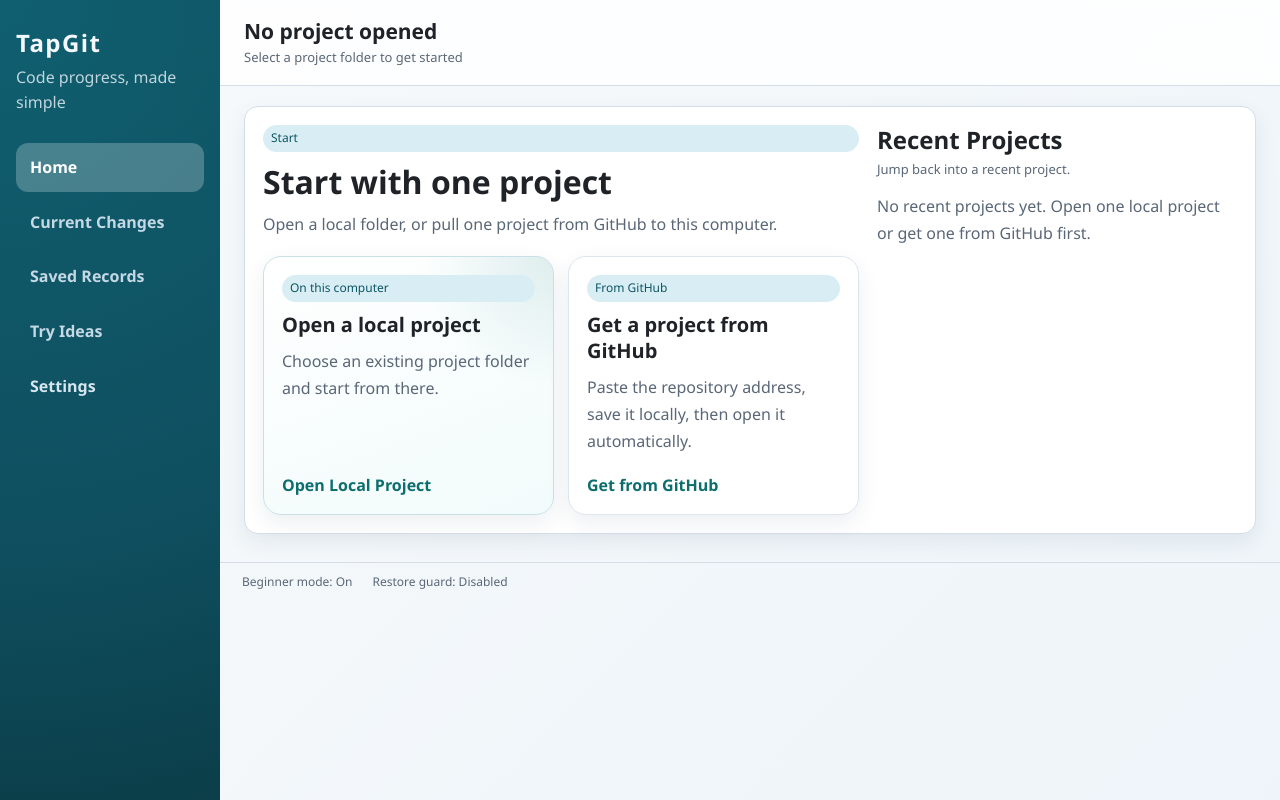
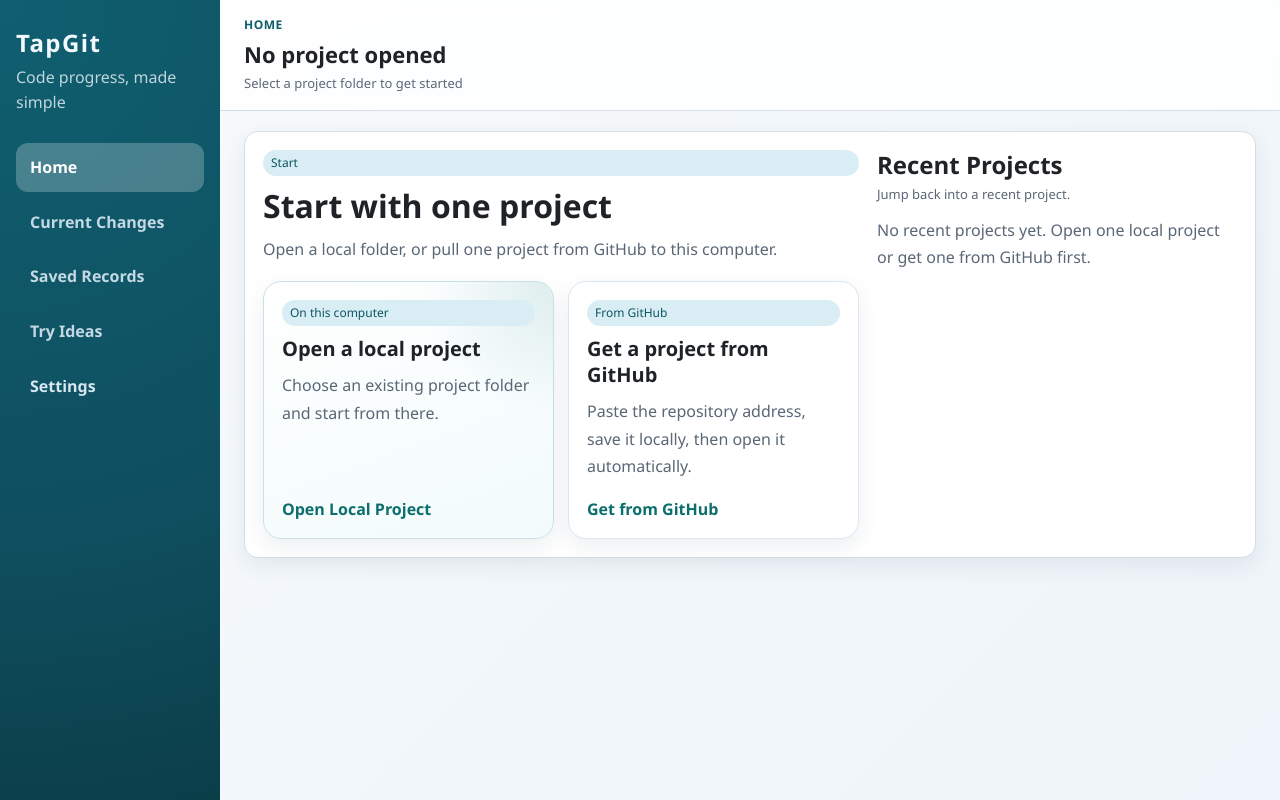
Before and after one commit to ForceMind/TapGit, a React (Vite) app: page /#/ in a window 1280 px wide. Built offline with nearby package versions, Linux system fonts and the light colour scheme.

Commit message:
feat: simplify the app chrome and sync workspace

```diff
--- a/src/App.tsx
+++ b/src/App.tsx
@@ -104,8 +104,16 @@
       ),
       changesText,
       historyText
-    ].join(' | ');
+    ].join(' · ');
   }, [copy, historyCount, historyLoading, project, t]);
+
+  const currentSectionLabel = useMemo(() => {
+    if (location.pathname === '/changes') return t('app_nav_changes');
+    if (location.pathname === '/timeline') return t('app_nav_timeline');
+    if (location.pathname === '/plans') return t('app_nav_plans');
+    if (location.pathname === '/settings') return t('app_nav_settings');
+    return t('app_nav_home');
+  }, [location.pathname, t]);
 
   async function refreshConfig() {
     const nextConfig = await unwrapResult(getBridge().getConfig());
@@ -675,6 +683,7 @@
         <main className="main">
           <header className="topbar">
             <div className="project-info">
+              <div className="topbar-section-label">{currentSectionLabel}</div>
               <div className="project-title-row">
                 <div className="project-title">{project?.name ?? t('app_project_not_opened')}</div>
                 {project ? (
@@ -688,33 +697,7 @@
                   </div>
                 ) : null}
               </div>
-              {project ? <div className="project-meta">{projectMetaSummary}</div> : null}
-              {project ? (
-                <div className="project-pills">
-                  <span className="project-pill">
-                    {toPlanLabel(
-                      project.currentPlan,
-                      project.currentPlan === 'main' || project.currentPlan === 'master',
-                      t
-                    )}
-                  </span>
-                  {project.pendingChangeCount > 0 ? (
-                    <span className="project-pill attention">
-                      {copy(
-                        `${project.pendingChangeCount} \u4e2a\u672a\u4fdd\u5b58`,
-                        `${project.pendingChangeCount} unsaved`
-                      )}
-                    </span>
-                  ) : null}
-                  <span className="project-pill">
-                    {historyLoading
-                      ? t('home_history_loading_short')
-                      : t('common_record_unit', { count: historyCount ?? 0 })}
-                  </span>
-                </div>
-              ) : (
-                <div className="project-meta">{t('app_project_meta_empty')}</div>
-              )}
+              <div className="project-meta">{project ? projectMetaSummary : t('app_project_meta_empty')}</div>
             </div>
             <div className="top-actions">
               {project ? (
@@ -765,23 +748,6 @@
             <Route path="/plans" element={<PlansPage />} />
             <Route path="/settings" element={<SettingsPage />} />
           </Routes>
-
-          <footer className="statusbar">
-            <span>
-              {t('app_beginner_mode', {
-                status: config?.settings.showAdvancedMode
-                  ? t('app_beginner_mode_off')
-                  : t('app_beginner_mode_on')
-              })}
-            </span>
-            <span>
-              {t('app_restore_guard', {
-                status: config?.settings.autoSnapshotBeforeRestore
-                  ? t('app_enabled')
-                  : t('app_disabled')
-              })}
-            </span>
-          </footer>
         </main>
       </div>
 
--- a/src/pages/SettingsPage.tsx
+++ b/src/pages/SettingsPage.tsx
@@ -623,17 +623,16 @@
             </div>
 
             <div className="settings-stack-tight">
-              <div className="settings-status-card">
-                <span>{copy('\u5f53\u524d\u8fde\u63a5', 'Current remote')}</span>
-                <strong>{cloudStatus?.remoteUrl || copy('\u8fd8\u6ca1\u8fde\u4e0a', 'Not connected yet')}</strong>
-              </div>
-
-              <div className="settings-status-grid">
-                <div className="settings-status-card">
+              <div className="settings-fact-grid">
+                <article className="settings-fact-card settings-fact-card-wide">
+                  <span>{copy('\u5f53\u524d\u8fde\u63a5', 'Current remote')}</span>
+                  <strong>{cloudStatus?.remoteUrl || copy('\u8fd8\u6ca1\u8fde\u4e0a', 'Not connected yet')}</strong>
+                </article>
+                <article className="settings-fact-card">
                   <span>{copy('\u540c\u6b65\u72b6\u6001', 'Sync state')}</span>
                   <strong>{cloudStatus ? toCloudStatusText(cloudStatus, t) : copy('\u7b49\u5f85\u8fde\u63a5', 'Waiting for connection')}</strong>
-                </div>
-                <div className="settings-status-card">
+                </article>
+                <article className="settings-fact-card">
                   <span>{copy('\u5f53\u524d\u526f\u672c', 'Current copy')}</span>
                   <strong>
                     {cloudStatus
@@ -644,18 +643,15 @@
                         )
                       : copy('\u4e3b\u7ebf', 'Main')}
                   </strong>
-                </div>
-              </div>
-
-              <div className="settings-status-grid">
-                <div className="settings-status-card">
+                </article>
+                <article className="settings-fact-card">
                   <span>{copy('\u8fd8\u6ca1\u4e0a\u4f20', 'Pending upload')}</span>
                   <strong>{t('common_record_unit', { count: cloudStatus?.pendingUpload ?? 0 })}</strong>
-                </div>
-                <div className="settings-status-card">
+                </article>
+                <article className="settings-fact-card">
                   <span>{copy('\u8fd8\u6ca1\u53d6\u56de', 'Pending download')}</span>
                   <strong>{t('common_record_unit', { count: cloudStatus?.pendingDownload ?? 0 })}</strong>
-                </div>
+                </article>
               </div>
 
               <div className="actions-row">
--- a/src/styles/app.css
+++ b/src/styles/app.css
@@ -108,7 +108,7 @@
 }
 
 .topbar {
-  padding: 18px 24px;
+  padding: 16px 24px;
   display: flex;
   justify-content: space-between;
   gap: 16px;
@@ -123,6 +123,15 @@
   min-width: 0;
 }
 
+.topbar-section-label {
+  color: #0d5f6a;
+  font-size: 12px;
+  font-weight: 700;
+  letter-spacing: 0.04em;
+  text-transform: uppercase;
+  margin-bottom: 6px;
+}
+
 .project-title-row {
   display: flex;
   align-items: center;
@@ -138,20 +147,12 @@
 }
 
 .project-title {
-  font-size: 21px;
+  font-size: 22px;
   font-weight: 700;
-  line-height: 1.25;
-}
-
-.project-pills {
-  display: flex;
-  gap: 8px;
-  flex-wrap: wrap;
-  margin-top: 10px;
-}
-
-.top-actions:empty,
-.project-pills {
+  line-height: 1.2;
+}
+
+.top-actions:empty {
   display: none;
 }
 
@@ -180,7 +181,9 @@
 .project-meta {
   color: var(--text-muted);
   font-size: 13px;
-  margin-top: 3px;
+  margin-top: 6px;
+  line-height: 1.6;
+  overflow-wrap: anywhere;
 }
 
 .link-quiet {
@@ -1335,6 +1338,39 @@
   gap: 14px;
 }
 
+.settings-fact-grid {
+  display: grid;
+  grid-template-columns: repeat(2, minmax(0, 1fr));
+  gap: 12px;
+}
+
+.settings-fact-card {
+  border-radius: 16px;
+  border: 1px solid #dbe6ef;
+  background: linear-gradient(160deg, #ffffff 0%, #f8fbff 100%);
+  padding: 14px;
+  display: flex;
+  flex-direction: column;
+  gap: 8px;
+  min-width: 0;
+}
+
+.settings-fact-card-wide {
+  grid-column: 1 / -1;
+}
+
+.settings-fact-card span {
+  color: var(--text-muted);
+  font-size: 12px;
+  line-height: 1.4;
+}
+
+.settings-fact-card strong {
+  font-size: 14px;
+  line-height: 1.55;
+  overflow-wrap: anywhere;
+}
+
 .settings-status-grid {
   display: grid;
   grid-template-columns: repeat(2, minmax(180px, 1fr));
@@ -1498,15 +1534,6 @@
 .switch-row.stacked {
   align-items: flex-start;
   flex-direction: column;
-}
-
-.statusbar {
-  border-top: 1px solid var(--border);
-  color: var(--text-muted);
-  padding: 10px 22px;
-  display: flex;
-  gap: 20px;
-  font-size: 12px;
 }
 
 .toast {
@@ -1811,6 +1838,7 @@
   .changes-hero,
   .settings-hero,
   .settings-grid,
+  .settings-fact-grid,
   .settings-status-grid,
   .settings-inline-grid,
   .timeline-hero,
```
